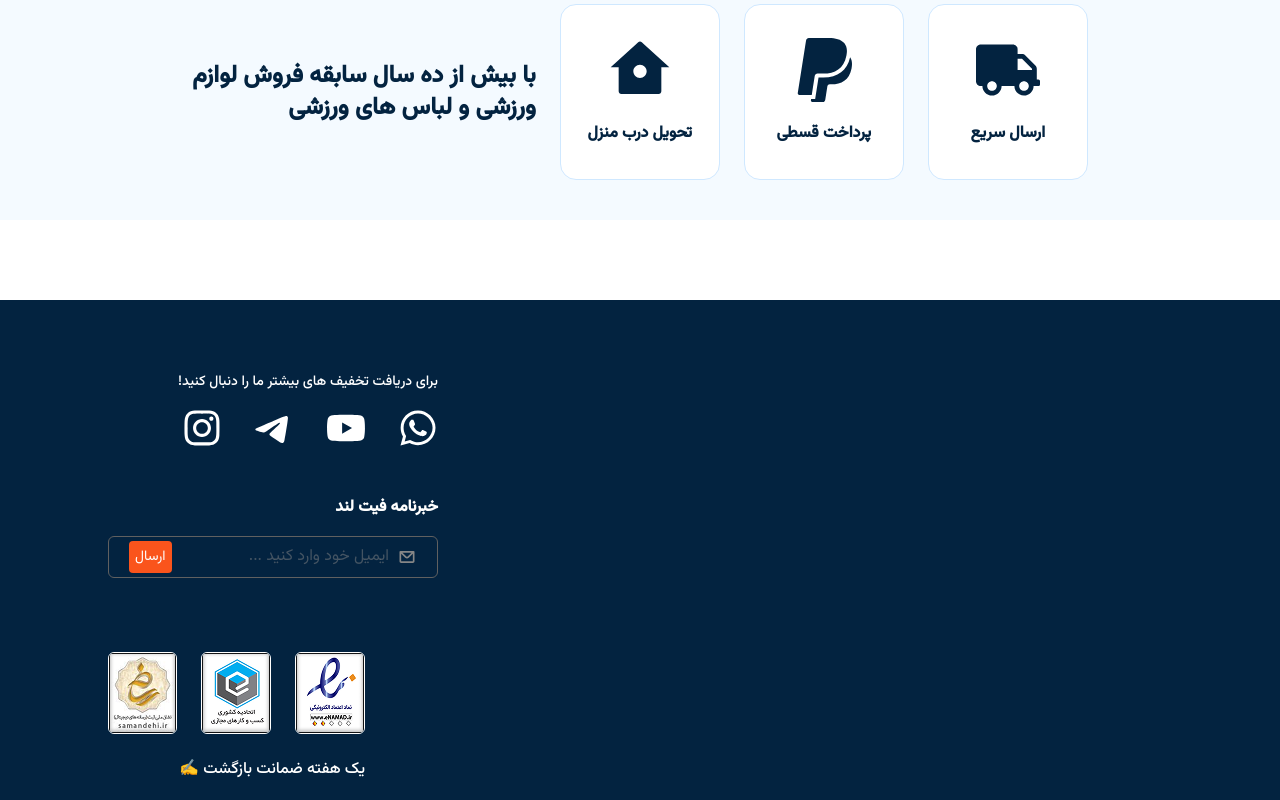
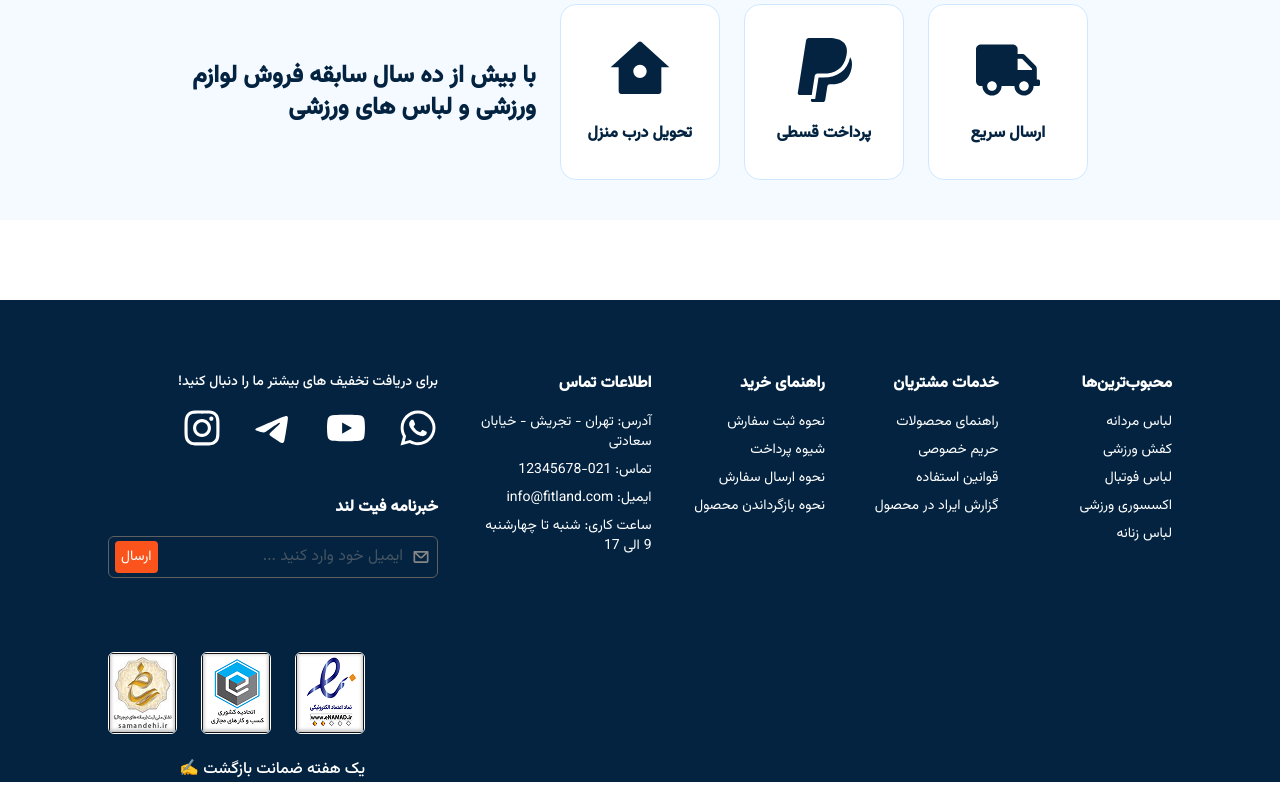
Before and after one commit to ashrafi-frontDeveloper/FitLand-Ecommerce-Online-Shop, a React (Vite) app: page / in a window 1280 px wide. Shown: the part 7069-7869 px from the top of the page. Built offline with nearby package versions, Linux system fonts and the light colour scheme.

Commit message:
feat(Footerlinks): add menus links in the footer

```diff
--- a/src/components/Footer/Footer.jsx
+++ b/src/components/Footer/Footer.jsx
@@ -6,10 +6,13 @@ import FooterBottom from "./FooterBottom"
 const Footer = () => {
     return (
         <>
-        <footer className="bg-secondary h-[500px] pt-[72px] px-[108px]">
-            <FooterTop />
+        <footer className=" bg-secondary pt-[72px] px-[108px]">
+            <section className="flex gap-x-10">
+                <FooterLinks />
+                <FooterTop />
+            </section>
+
             <FooterAbout />
-            <FooterLinks />
             <FooterBottom />
         </footer>
         </>
--- a/src/components/Footer/FooterLinks.jsx
+++ b/src/components/Footer/FooterLinks.jsx
@@ -1,9 +1,44 @@
 const FooterLinks = () => {
-    return (
-        <>
+  const columns = [
+    {
+      title: "محبوب‌ترین‌ها",
+      links: ["لباس مردانه", "کفش ورزشی", "لباس فوتبال", "اکسسوری ورزشی", "لباس زنانه"],
+    },
+    {
+      title: "خدمات مشتریان",
+      links: ["راهنمای محصولات", "حریم خصوصی", "قوانین استفاده", "گزارش ایراد در محصول"],
+    },
+    {
+      title: "راهنمای خرید",
+      links: ["نحوه ثبت سفارش", "شیوه پرداخت", "نحوه ارسال سفارش", "نحوه بازگرداندن محصول"],
+    },
+    {
+      title: "اطلاعات تماس",
+      links: [
+        "آدرس: تهران - تجریش - خیابان سعادتی",
+        "تماس: 021-12345678",
+        "ایمیل: info@fitland.com",
+        "ساعت کاری: شنبه تا چهارشنبه 9 الی 17",
+      ],
+    },
+  ];
 
-        </>
-    )
-}
+  return (
+    <div className="grid grid-cols-2 md:grid-cols-4  text-white text-sm">
+      {columns.map((col, index) => (
+        <div key={index}>
+          <h4 className="font-bold text-base mb-4">{col.title}</h4>
+          <ul className="space-y-2">
+            {col.links.map((link, idx) => (
+              <li key={idx} className="hover:text-primary transition-colors duration-300 cursor-pointer">
+                {link}
+              </li>
+            ))}
+          </ul>
+        </div>
+      ))}
+    </div>
+  );
+};
 
-export default FooterLinks
+export default FooterLinks;
--- a/src/components/Footer/FooterTop.jsx
+++ b/src/components/Footer/FooterTop.jsx
@@ -24,7 +24,7 @@ const FooterTop = () => {
                 {/* newslatter */}
                 <div className="flex flex-col gap-y-4 gap-x-2 mt-6 h-9 w-[330px]">
                     <h6 className="font-bold text-white">خبرنامه فیت لند</h6>
-                    <form className="flex items-center justify-between px-5 py-1 w-[330px] rounded-md border border-NeutralSecondory" action="">
+                    <form className="flex items-center justify-between px-1.5 py-1 w-[330px] rounded-md border border-NeutralSecondory" action="">
                         <div className="flex items-center gap-x-2 ">
                             <CgMail className="w-5 h-5 text-Neutral868686" />
                             <input type="email" className=" outline-none text-Neutral868686" placeholder="ایمیل خود وارد کنید ..." />
```
